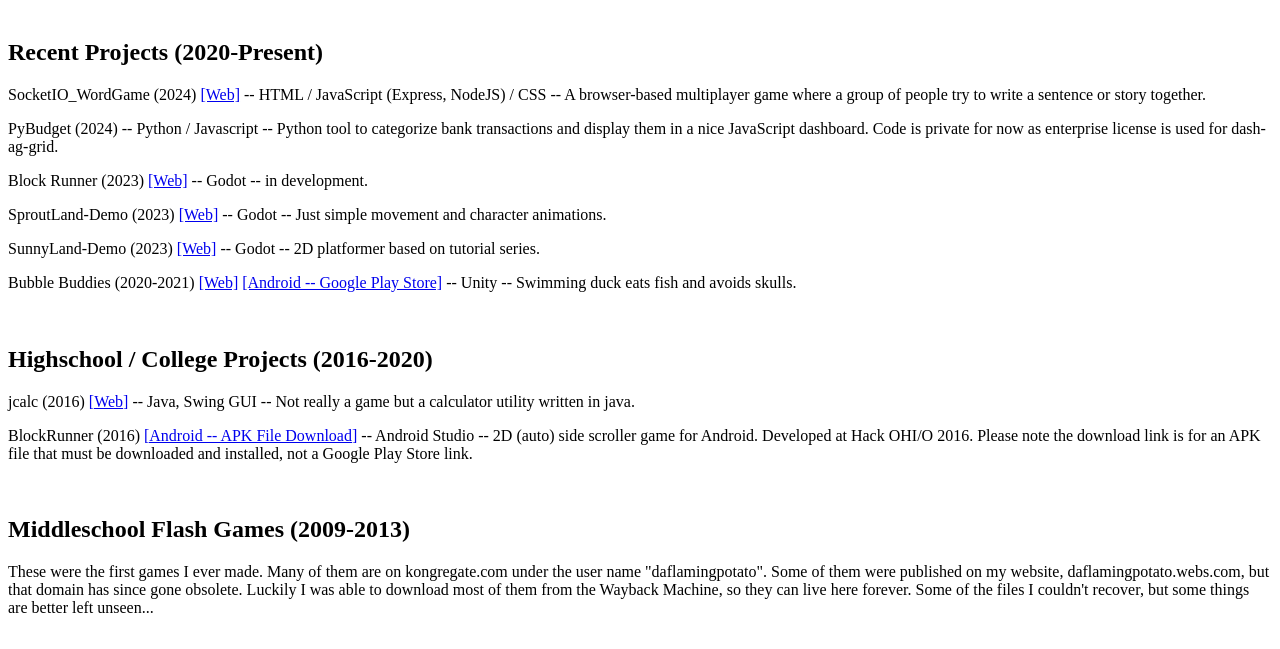
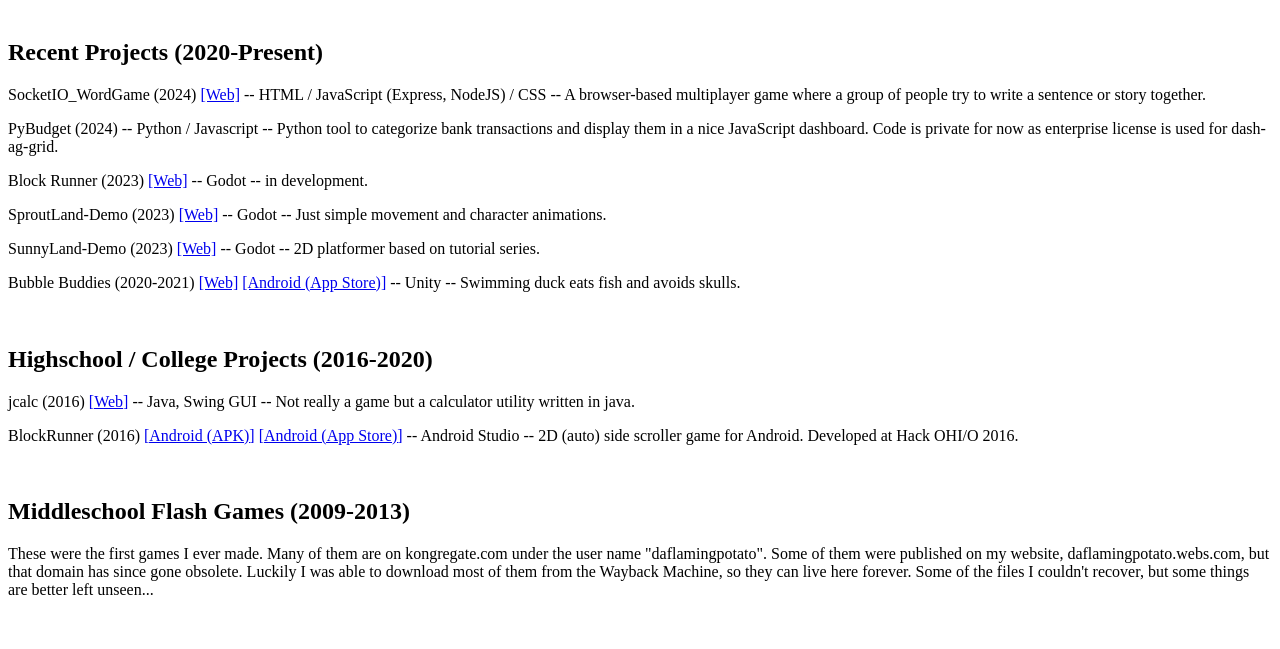
Before and after one commit to BaconEggsRL/baconeggsrl.github.io, a plain HTML site: page index.html in a window 1280 px wide. Shown: the part 79-728 px from the top of the page. Drawn offline with Linux system fonts and the light colour scheme; a script that the page names is missing.

Commit message:
Update index.html

```diff
--- a/index.html
+++ b/index.html
@@ -32,7 +32,7 @@
 
 		<p>Bubble Buddies (2020-2021)
 		<a href="https://baconeggsrl.github.io/Bubble-Buddies/">[Web]</a>
-		<a href="https://play.google.com/store/apps/details?id=com.daflamingpotato.BubbleBuddies&hl=en_US&gl=US">[Android -- Google Play Store]</a>
+		<a href="https://play.google.com/store/apps/details?id=com.daflamingpotato.BubbleBuddies&hl=en_US&gl=US">[Android (App Store)]</a>
 		-- Unity -- Swimming duck eats fish and avoids skulls.</p>
 
 
@@ -46,9 +46,9 @@
 		-- Java, Swing GUI -- Not really a game but a calculator utility written in java.</p>
 
 		<p>BlockRunner (2016)
-		<a href="https://drive.google.com/file/d/12uEo7nD4QtwtXj1APE6yDWov1qwjou1_/view?usp=sharing">[Android -- APK File Download]</a>
-		-- Android Studio -- 2D (auto) side scroller game for Android. Developed at Hack OHI/O 2016.
-		Please note the download link is for an APK file that must be downloaded and installed, not a Google Play Store link.</p>
+		<a href="https://drive.google.com/file/d/12uEo7nD4QtwtXj1APE6yDWov1qwjou1_/view?usp=sharing">[Android (APK)]</a>
+        <a href="https://play.google.com/store/apps/details?id=tan.blockrunner">[Android (App Store)]</a>
+		-- Android Studio -- 2D (auto) side scroller game for Android. Developed at Hack OHI/O 2016. </p>
 
 
 
```
